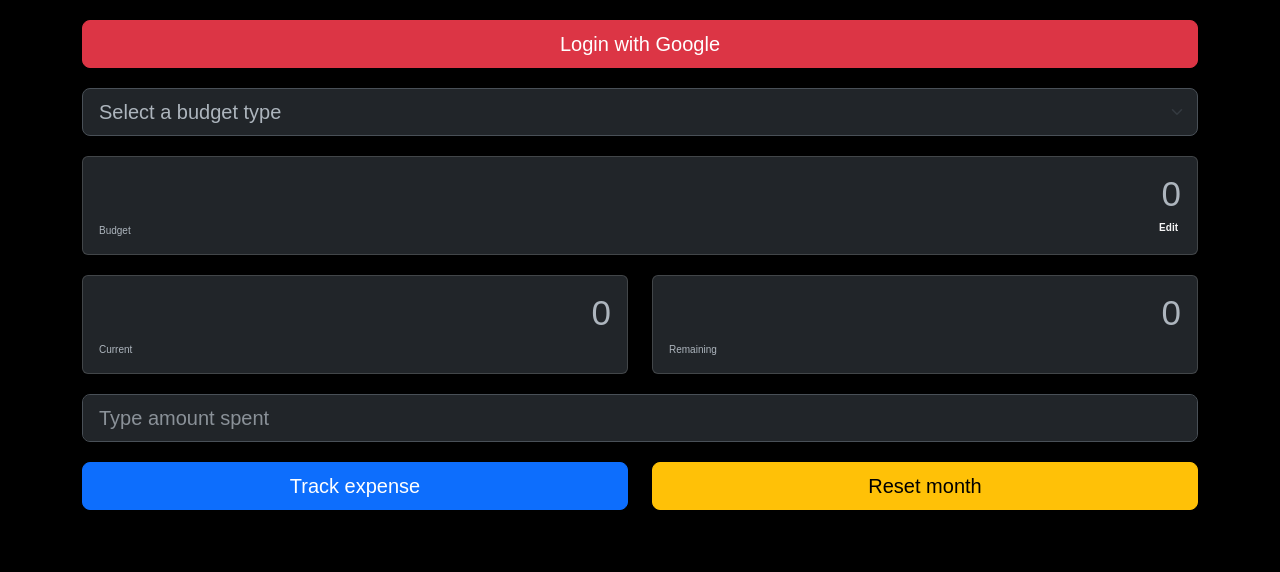
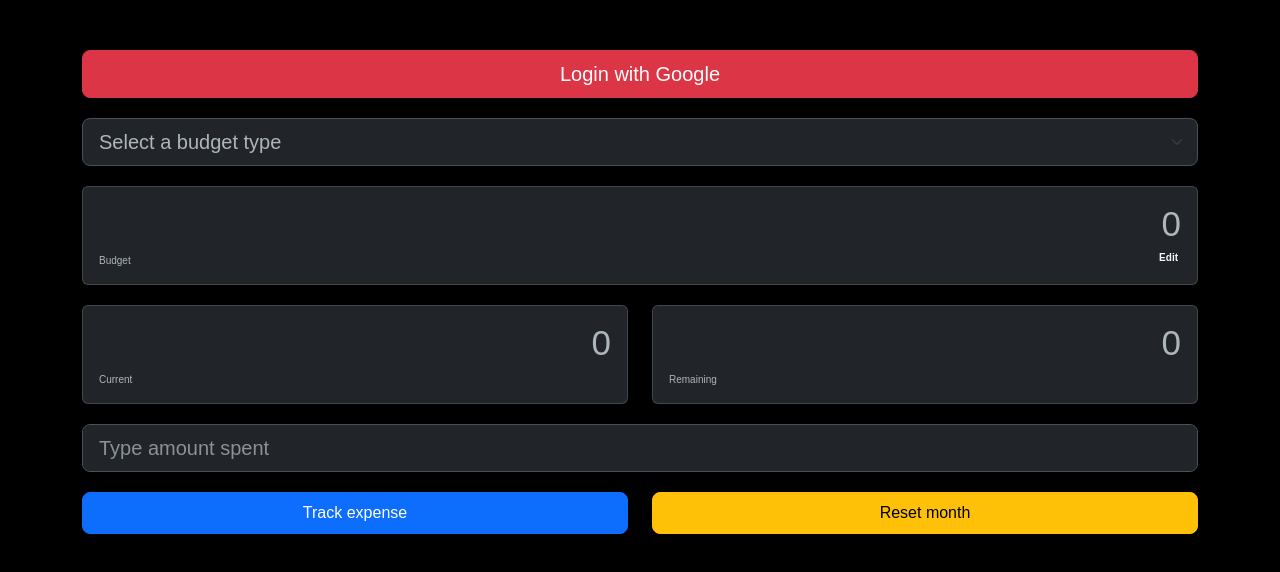
Before and after one commit to saadixl/Budgetics, a React (Create React App) app: page / in a window 1280 px wide. Shown: the top 572 px of the page. Built offline with nearby package versions, Linux system fonts and the light colour scheme; a web font is replaced by a local one.

Commit message:
Modify look and feel

```diff
--- a/src/App.js
+++ b/src/App.js
@@ -117,6 +117,7 @@ function App() {
         <Col xs={6}>
           <div className="d-grid gap-2">
             <Button
+              className="action-button"
               variant="primary"
               size="lg"
               onClick={handleTrackExpenseClick}
@@ -127,7 +128,7 @@ function App() {
         </Col>
         <Col xs={6}>
           <div className="d-grid gap-2">
-            <Button variant="warning" size="lg" onClick={handleResetMonth}>
+            <Button className="action-button" variant="warning" size="lg" onClick={handleResetMonth}>
               Reset month
             </Button>
           </div>
--- a/src/Header.js
+++ b/src/Header.js
@@ -15,15 +15,19 @@ export default function Header(props) {
     return (
       <Col xs={12} className="header">
         <Row>
+          <Col xs={2}>
+            <img alt="Profile" className="header-img" src={photoURL} />
+          </Col>
           <Col xs={8}>
-            <p>
+            <p className="welcome-back-text">
               Welcome back
               <br />
-              {displayName}
+              <span className="name">
+                {displayName}
+              </span>
             </p>
           </Col>
-          <Col className="header-right" xs={4}>
-            <img alt="Profile" className="header-img" src={photoURL} />
+          <Col className="header-right" xs={2}>
             <i
               onClick={handleSignoutClick}
               className="fa-solid fa-right-from-bracket signout-out-icon"
--- a/src/index.css
+++ b/src/index.css
@@ -1,7 +1,7 @@
 body {
   background-color: #000;
   color: #f5f5f5;
-  padding: 20px 5px;
+  padding: 50px 10px;
   font-family: "Mooli", sans-serif;
 }
 
@@ -34,6 +34,15 @@ body {
   width: 50px;
 }
 
+.welcome-back-text {
+  font-size: 12px;
+}
+
+.welcome-back-text .name {
+  font-weight: bold;
+  font-size: 14px;
+}
+
 .signout-out-icon {
   margin-left: 20px;
   margin-top: 10px;
@@ -57,3 +66,7 @@ body {
 .editable-card-wrapper .edit-action-btn:hover {
   text-decoration: underline;
 }
+
+.action-button {
+  font-size: 16px;
+}
```
Also changed, not shown: 1 other file (tests, documents, lock files or other folders).
